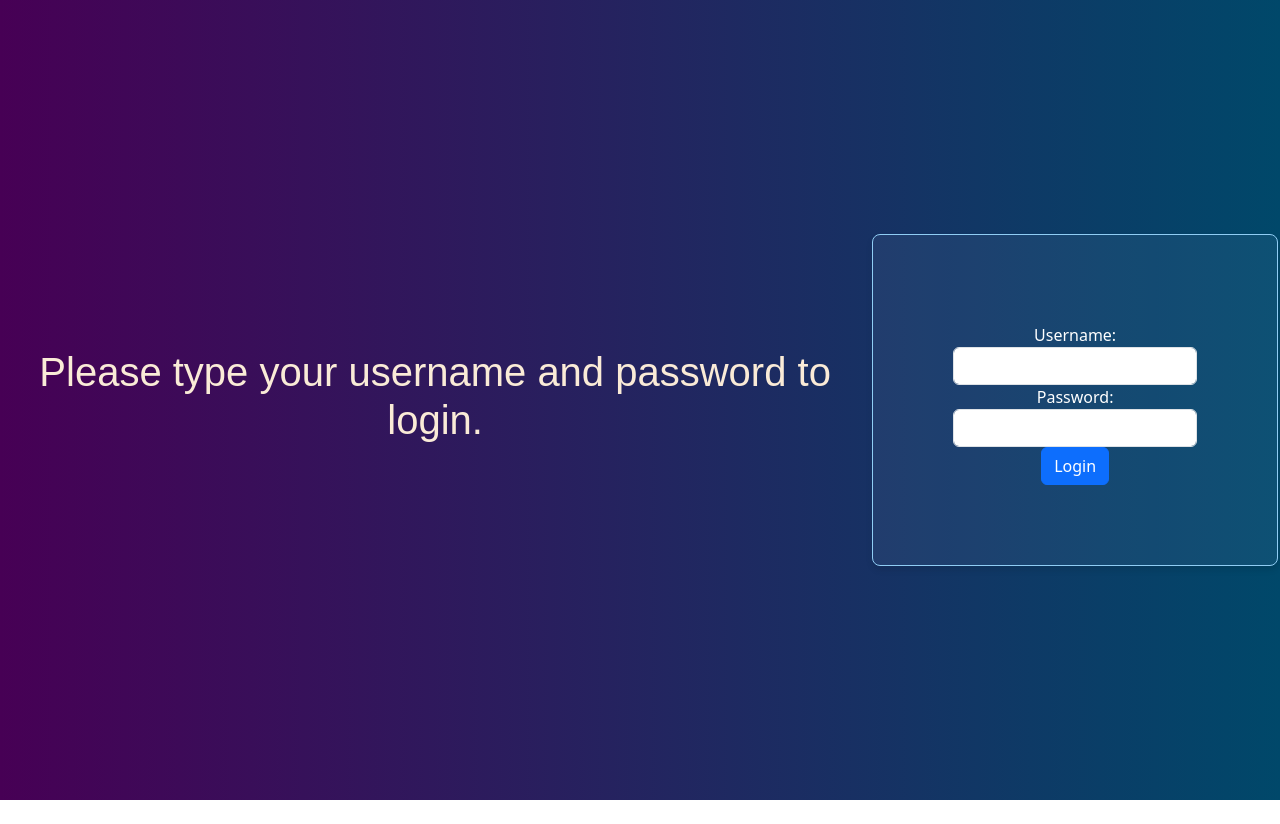
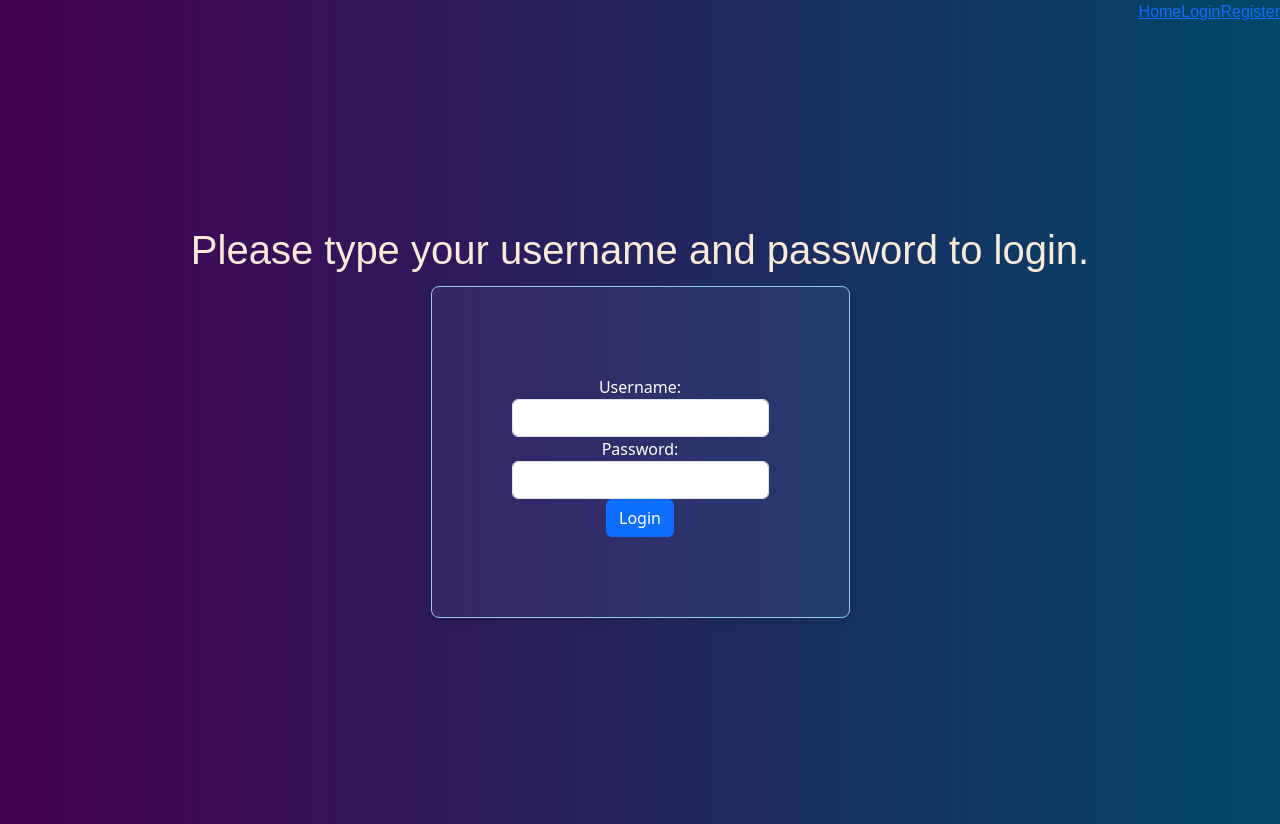
Before and after one commit to SimonasB88/ImageDescriberApp, a website: page templates/login.html in a window 1280 px wide. Before the commit the page ends 800 px from the top, so only its background shows below. Drawn offline with Linux system fonts and the light colour scheme; files that its build step writes are made by us from their sources.

Commit message:
customizing style a little

```diff
--- a/templates/login.html
+++ b/templates/login.html
@@ -5,10 +5,24 @@
     <meta charset="UTF-8">
     <meta name="viewport" content="width=device-width, initial-scale=1.0">
     <link rel="stylesheet" href="/static/css/bootstrap.min.css">
-    <link href="./styles/output.css" rel="stylesheet">
+    <link href="../styles/output.css" rel="stylesheet">
 </head>
 <body>
+    <div class="background-svg-pattern font-family flex-right">
+        <table class="background-svg-pattern flex justify-center items-center min-h-screene">
+            <tr>
+                <a href="/">Home</a>
+            </tr>
+            <tr>
+                <a href="/login/">Login</a>
+            </tr>
+            <tr>
+                <a href="/register/">Register</a>
+            </tr>
+        </table>
+    </div>
     <div class="background-svg-pattern flex justify-center items-center min-h-screen">
+        <div class="text-center max-w-lg">
             <h1 class="text-3xl font-bold underline align font-family">
                 Please type your username and password to login.
             </h1>
@@ -24,5 +38,6 @@
                 </form>
             </div>
         </div>
+    </div>
 </body>
 </html>
```
Also changed, not shown: index.html (+12 -1 lines). Lines whose indentation alone changed are shown as unchanged.
